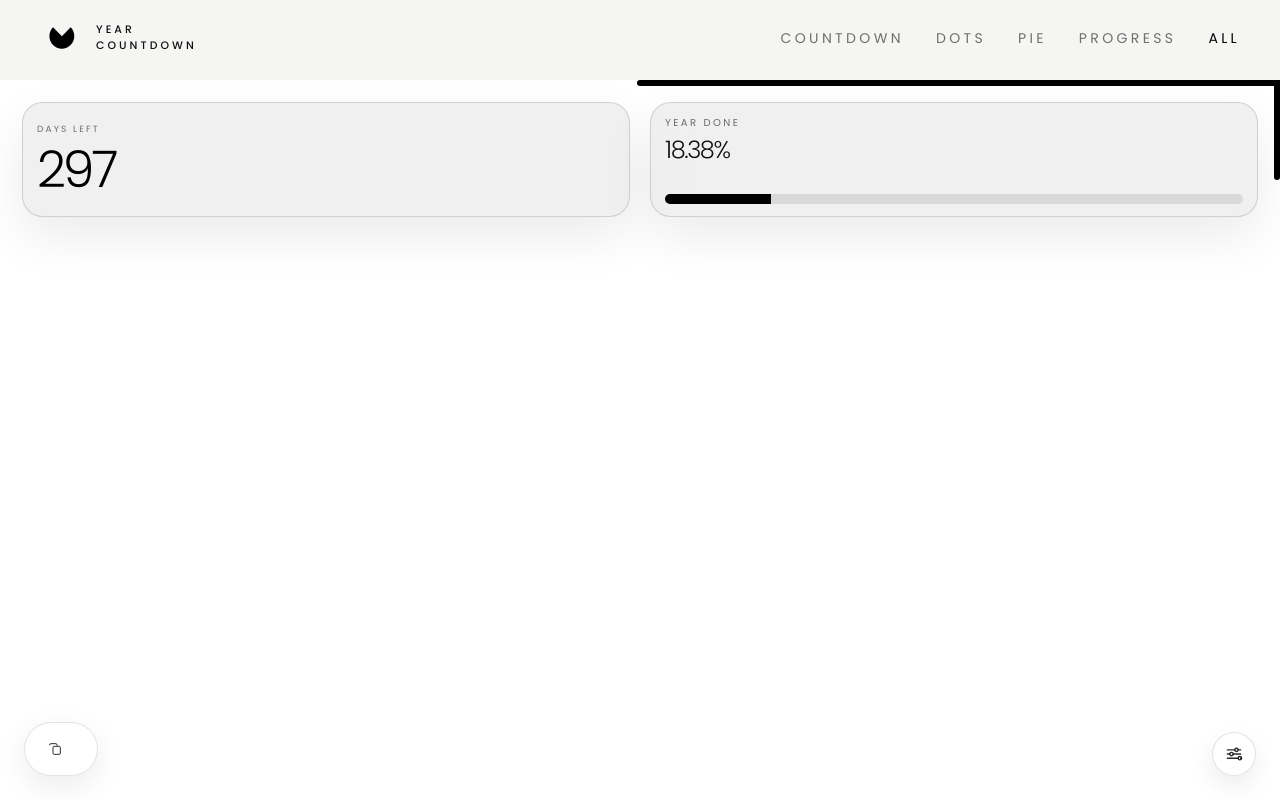
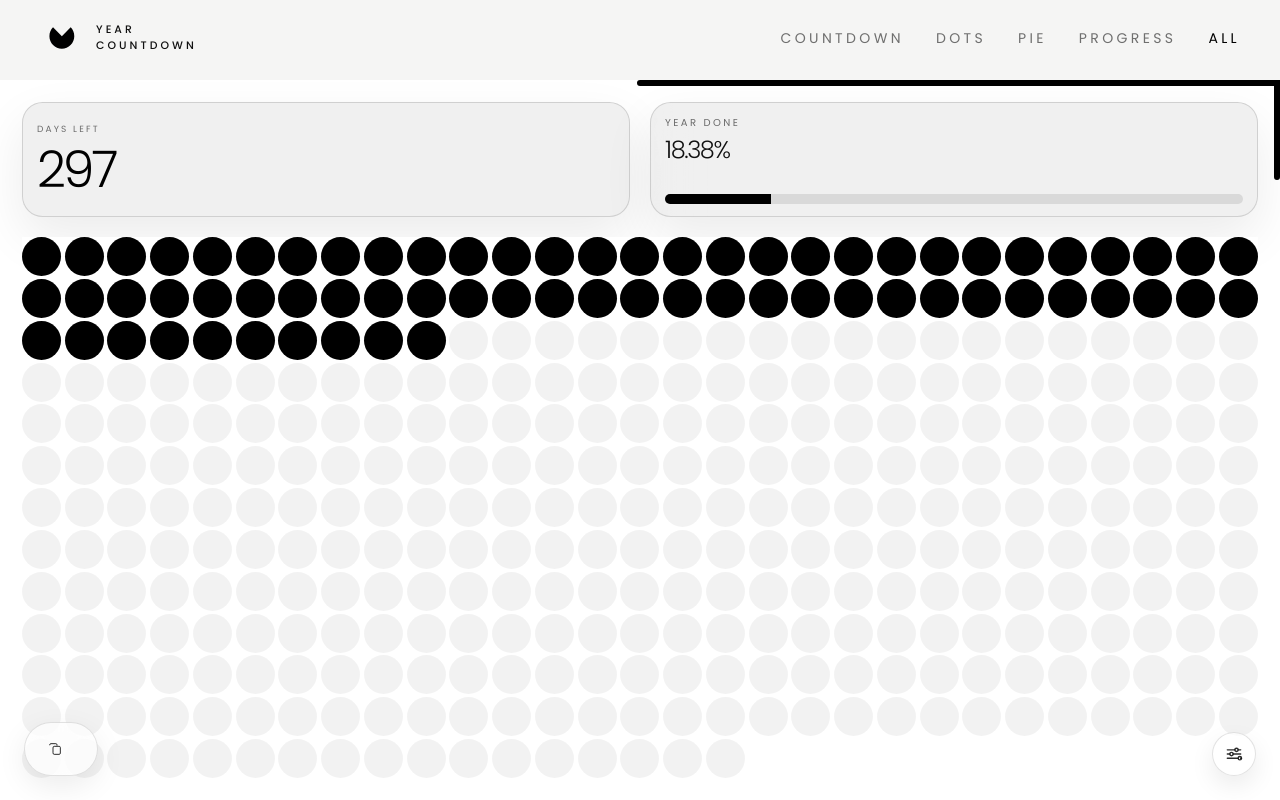
Before and after one commit to YearCountdown/YearCountdown.github.io, a React (Vite) app: page /view/all in a window 1280 px wide. Built offline with nearby package versions, Linux system fonts and the light colour scheme.

Commit message:
fix all view dots rendering

```diff
--- a/src/components/views/AllView.jsx
+++ b/src/components/views/AllView.jsx
@@ -1,63 +1,11 @@
 import { useEffect, useMemo, useRef, useState } from 'react';
 
 import useCountdown from '../../hooks/useCountdown';
-import useDotsGrid from '../../hooks/useDotsGrid';
 import useYearProgress from '../../hooks/useYearProgress';
 import { getToneColor, getViewSurfacePalette, withAlpha } from '../../lib/viewColors';
+import DotsView from './DotsView';
 
 const clamp = (value, min, max) => Math.min(max, Math.max(min, value));
-
-const getTriangleRotation = ({ triangleMode, triangleAngle, row, column }) => {
-  if (triangleMode === 'angle') {
-    return triangleAngle;
-  }
-
-  if (triangleMode === 'inverted') {
-    return 180;
-  }
-
-  if (triangleMode === 'alternating') {
-    return (row + column) % 2 === 0 ? 0 : 180;
-  }
-
-  return 0;
-};
-
-const getDotStyle = ({ status, shape, size, rotation, primaryColor, inactiveOpacity }) => {
-  if (status === 'filler') {
-    return {
-      visibility: 'hidden',
-      width: `${size}px`,
-      height: `${size}px`,
-    };
-  }
-
-  const baseStyle = {
-    width: `${size}px`,
-    height: `${size}px`,
-    backgroundColor: status === 'future' ? withAlpha(primaryColor, inactiveOpacity / 100) : primaryColor,
-    transform: `rotate(${rotation}deg)`,
-  };
-
-  if (shape === 'circle') {
-    return {
-      ...baseStyle,
-      borderRadius: '9999px',
-    };
-  }
-
-  if (shape === 'square') {
-    return {
-      ...baseStyle,
-      borderRadius: '12%',
-    };
-  }
-
-  return {
-    ...baseStyle,
-    clipPath: 'polygon(50% 0%, 0% 100%, 100% 100%)',
-  };
-};
 
 const getCardSurface = (primaryColor, textToneColor) => ({
   backgroundColor: withAlpha(primaryColor, 0.06),
@@ -250,16 +198,6 @@ const AllView = ({
   const totalDots = dotsMode === 'custom' ? dotsCount : undefined;
   const completedDots =
     dotsMode === 'custom' ? Math.round((progress.percentage / 100) * Math.max(1, dotsCount)) : undefined;
-  const { containerRef: dotsRef, dots, grid } = useDotsGrid({
-    gapXPercent: gapX,
-    gapYPercent: gapY,
-    spaceTopPercent: 0,
-    spaceRightPercent: 0,
-    spaceBottomPercent: 0,
-    spaceLeftPercent: 0,
-    totalDots,
-    completedCount: completedDots,
-  });
   const textToneColor = getToneColor(textTone);
 
   useEffect(() => {
@@ -449,7 +387,6 @@ const AllView = ({
 
       {layout.dotsHeight > 0 ? (
         <div
-          ref={dotsRef}
           className="absolute overflow-hidden"
           style={{
             left: `${layout.contentLeft}px`,
@@ -458,49 +395,22 @@ const AllView = ({
             height: `${layout.dotsHeight}px`,
           }}
         >
-          <div
-            className="absolute grid"
-            style={{
-              left: `${grid.leftPx}px`,
-              top: `${grid.topPx}px`,
-              width: `${grid.innerWidth}px`,
-              height: `${grid.innerHeight}px`,
-              gridTemplateColumns: `repeat(${grid.columns}, ${grid.dotSize}px)`,
-              gridAutoRows: `${grid.dotSize}px`,
-              columnGap: `${grid.gapXPx}px`,
-              rowGap: `${grid.gapYPx}px`,
-              justifyContent: 'space-between',
-              alignContent: 'space-between',
-            }}
-          >
-            {dots.map((dot, index) => {
-              const column = index % grid.columns;
-              const row = Math.floor(index / grid.columns);
-
-              return (
-                <div
-                  key={dot.key}
-                  aria-hidden="true"
-                  style={getDotStyle({
-                    status: dot.status,
-                    shape,
-                    size: grid.dotSize,
-                    rotation:
-                      shape === 'triangle'
-                        ? getTriangleRotation({
-                            triangleMode,
-                            triangleAngle,
-                            row,
-                            column,
-                          })
-                        : 0,
-                    primaryColor,
-                    inactiveOpacity,
-                  })}
-                />
-              );
-            })}
-          </div>
+          <DotsView
+            shape={shape}
+            triangleMode={triangleMode}
+            triangleAngle={triangleAngle}
+            gapX={gapX}
+            gapY={gapY}
+            spaceTop={0}
+            spaceRight={0}
+            spaceBottom={0}
+            spaceLeft={0}
+            inactiveOpacity={inactiveOpacity}
+            primaryColor={primaryColor}
+            alternateColor={alternateColor}
+            totalDots={totalDots}
+            completedCount={completedDots}
+          />
         </div>
       ) : null}
     </section>
--- a/src/components/views/DotsView.jsx
+++ b/src/components/views/DotsView.jsx
@@ -78,6 +78,8 @@ const DotsView = ({
   inactiveOpacity = 5,
   primaryColor,
   alternateColor,
+  totalDots,
+  completedCount,
 }) => {
   const { containerRef, dots, grid } = useDotsGrid({
     gapXPercent: gapX,
@@ -86,6 +88,8 @@ const DotsView = ({
     spaceRightPercent: spaceRight,
     spaceBottomPercent: spaceBottom,
     spaceLeftPercent: spaceLeft,
+    totalDots,
+    completedCount,
   });
 
   return (
```
